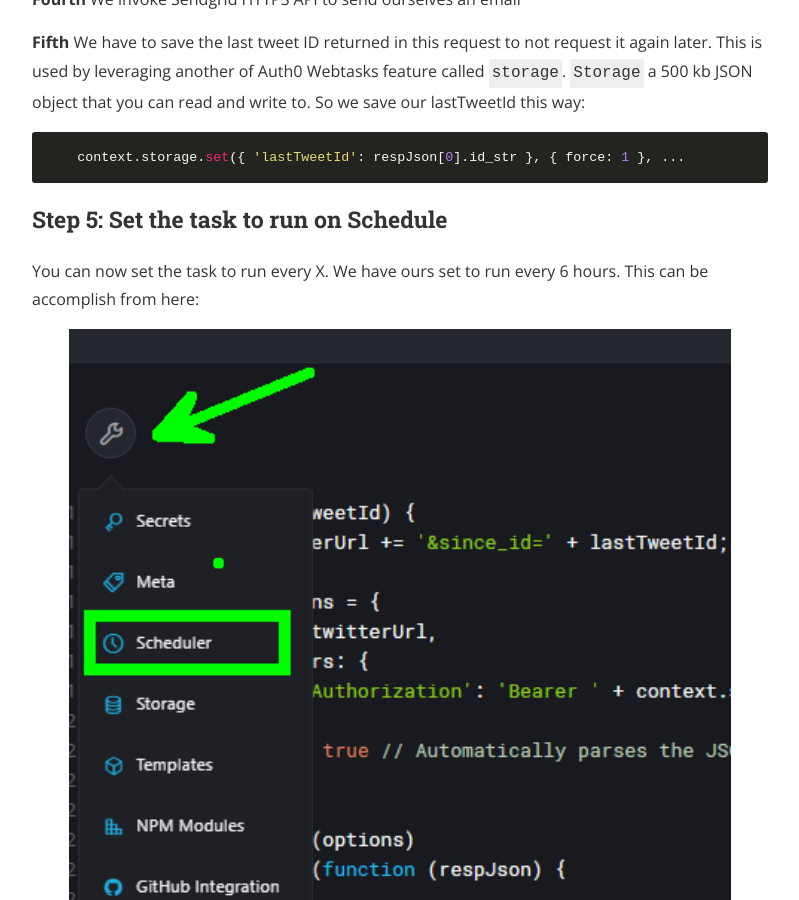
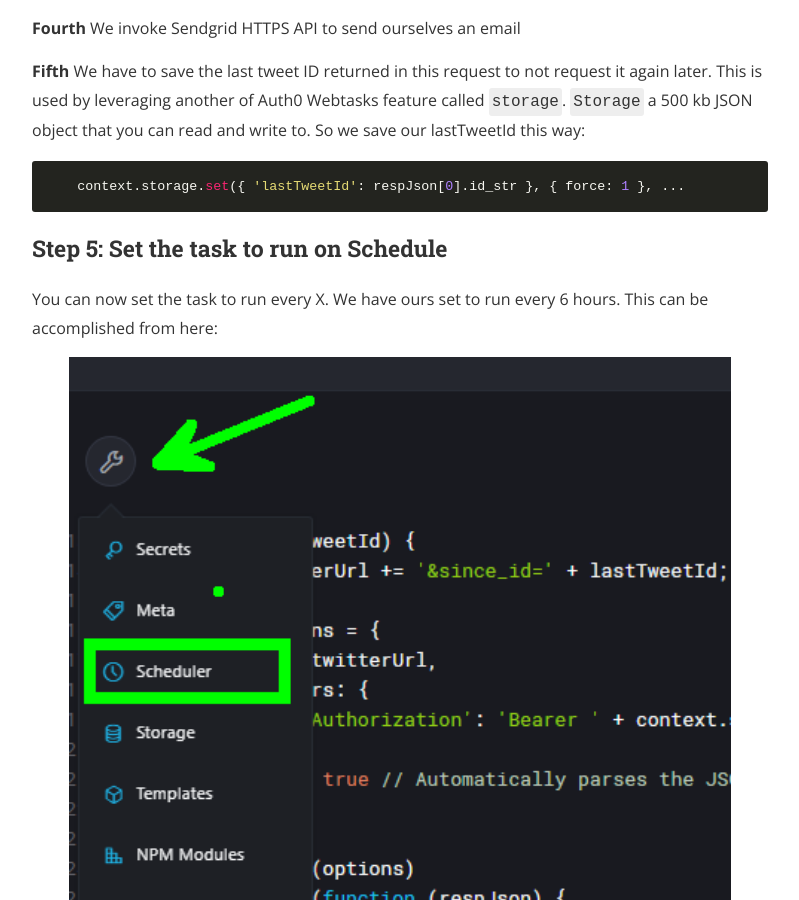
Before and after one commit to oliviervaillancourt/blog, a Jekyll site: the page built from _posts/2017-12-22-Freedome-discount-using-serverless.md, in a window 1280 px wide and 900 px high, scrolled down 7235 px. Shown: the whole window, without its empty margins (240-1039 px from the left). Built offline with Jekyll 4.4.1, drawn with Linux system fonts in a browser that asks for light colours; nearby versions of some CDN libraries; some of the changed text lies outside the part shown.

Commit message:
Feedback from GlennB (round 2)

````diff
--- a/_posts/2017-12-22-Freedome-discount-using-serverless.md
+++ b/_posts/2017-12-22-Freedome-discount-using-serverless.md
@@ -165,7 +165,7 @@
 ```
 
 ### Step 5: Set the task to run on Schedule
-You can now set the task to run every X.  We have ours set to run every 6 hours.  This can be accomplish from here:
+You can now set the task to run every X.  We have ours set to run every 6 hours.  This can be accomplished from here:
 
 ![cronSchedule](/img/posts/freedome_serverless/cronSchedule.png)
 
````
Also changed, not shown: other parts of _posts/2017-12-22-Freedome-discount-using-serverless.md (+1 -1 lines).
